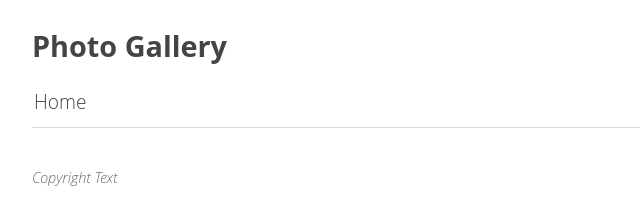
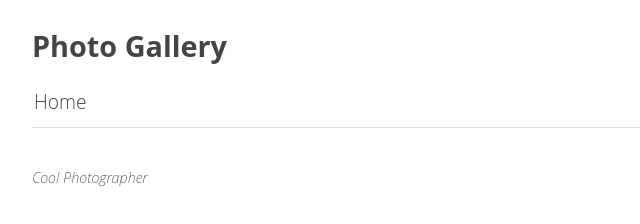
Before and after one commit to gkr-bot/gallery, a plain HTML site: page index.html in a window 1280 px wide. Shown: the full height of the page, 0-640 px from the left. Drawn offline with Linux system fonts and the light colour scheme.

Commit message:
Deploying to gh-pages from  @ 48e8df802d2680221156482eed8ee707f341288b 🚀

```diff
--- a/index.html
+++ b/index.html
@@ -47,7 +47,7 @@
         Optional footer
       -->
       <footer>
-        <p>Copyright Text</p>
+        <p>Cool Photographer</p>
       </footer>
 
     </div>
```
